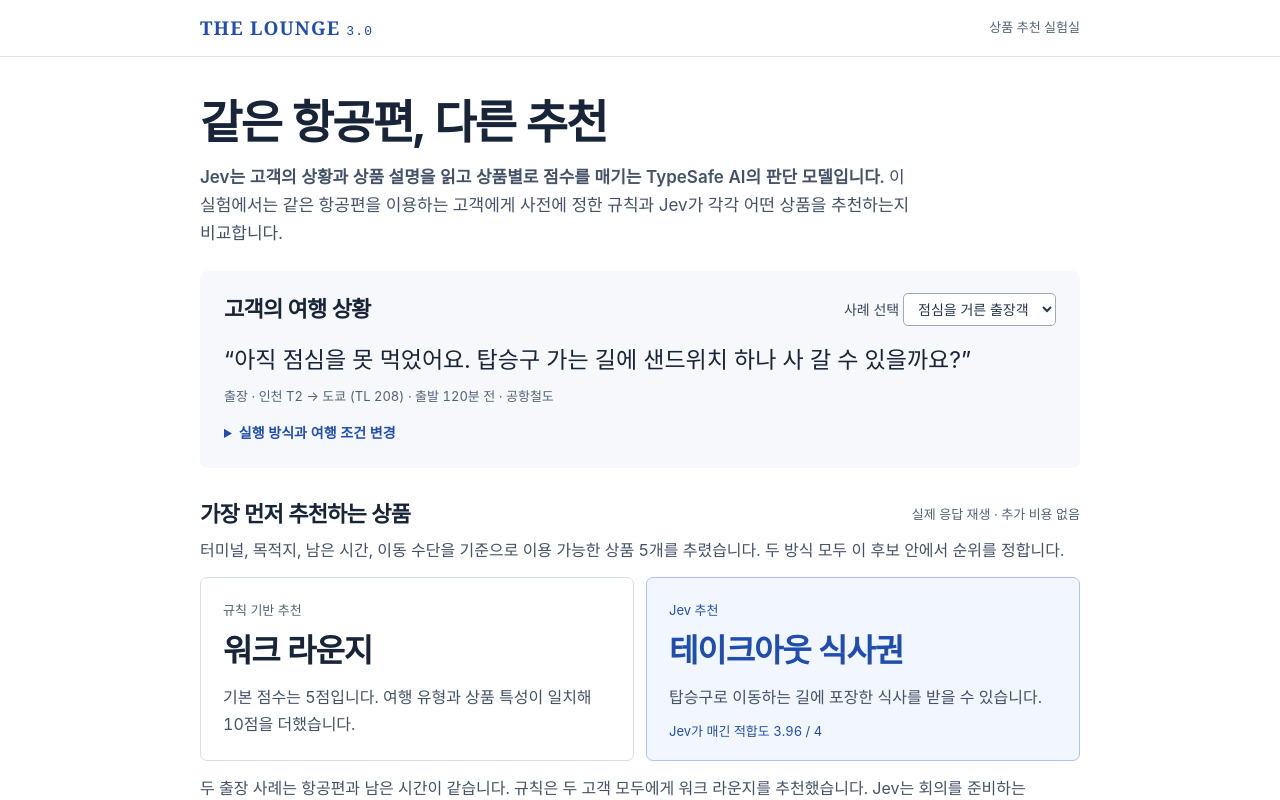
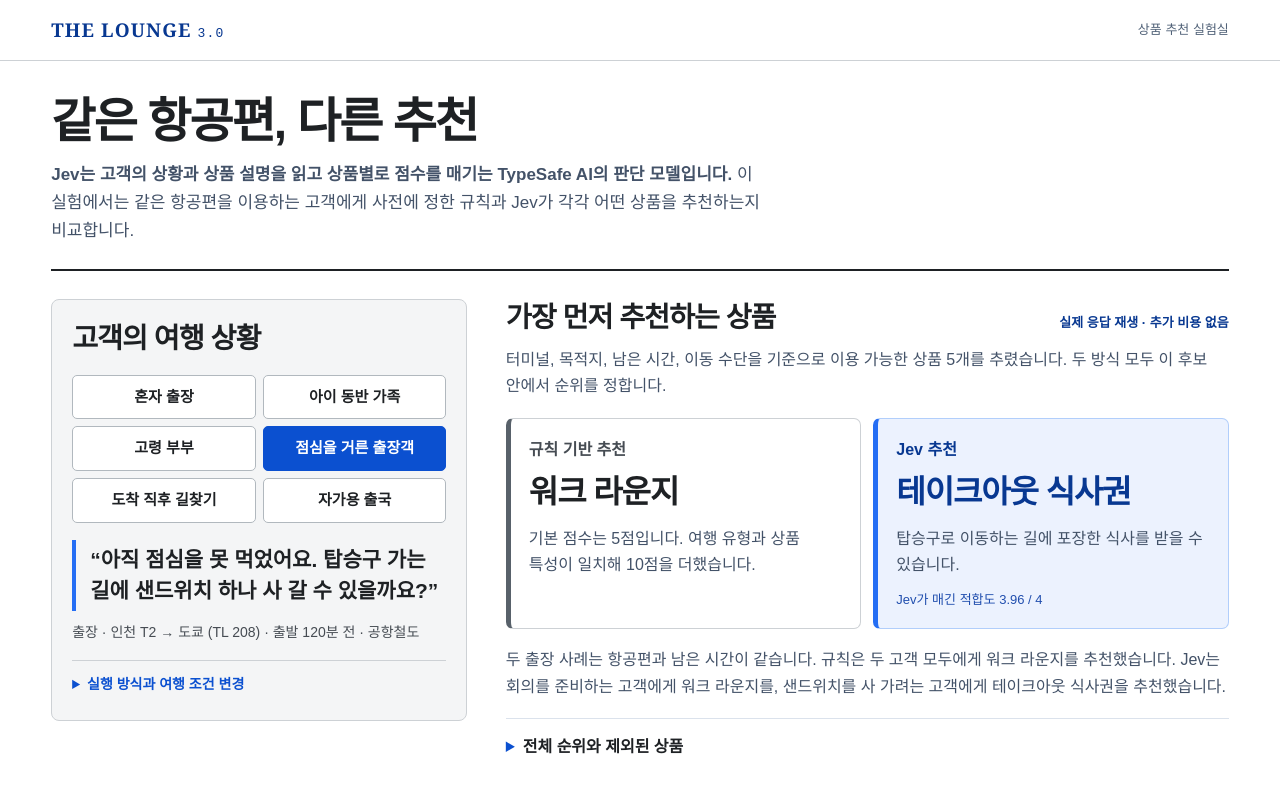
Before and after one commit to minsukong/jev-poc, a React (Vite) app: page / in a window 1280 px wide. Shown: the top 800 px of the page. Built offline with nearby package versions, Linux system fonts and the light colour scheme.

Commit message:
Emphasize scenario selection and comparison using the docs presentation theme

```diff
--- a/src/main.tsx
+++ b/src/main.tsx
@@ -38,8 +38,12 @@ function App(){
     <main><section className="intro"><h1>같은 항공편, 다른 추천</h1>
       <p><strong>Jev는 고객의 상황과 상품 설명을 읽고 상품별로 점수를 매기는 TypeSafe AI의 판단 모델입니다.</strong> 이 실험에서는 같은 항공편을 이용하는 고객에게 사전에 정한 규칙과 Jev가 각각 어떤 상품을 추천하는지 비교합니다.</p>
     </section>
-    <section className="scenario"><div className="line"><h2>고객의 여행 상황</h2>
-      <label>사례 선택 <select value={c.id} disabled={busy} onChange={e=>change(defaults(cases.find(x=>x.id===e.target.value)!))}>{cases.map(x=><option key={x.id} value={x.id}>{x.title}</option>)}</select></label></div>
+    <div className="experiment">
+    <section className="scenario"><h2>고객의 여행 상황</h2>
+      <div className="case-list" role="group" aria-label="고객 사례 선택">
+        {cases.map(x=><button type="button" key={x.id} disabled={busy} aria-pressed={x.id===c.id}
+          onClick={()=>change(defaults(x))}>{x.title}</button>)}
+      </div>
       <blockquote>“{c.preference}”</blockquote>
       <p className="sub">{c.purpose} · 인천 {ctx.flight.terminal} → {ctx.flight.city} ({ctx.flight.code}) · 출발 {input.minutes}분 전 · {input.transport}</p>
       <details className="settings"><summary>실행 방식과 여행 조건 변경</summary>
@@ -60,7 +64,7 @@ function App(){
       <details><summary>전체 순위와 제외된 상품</summary><p>규칙 점수는 미리 정한 가중치의 합입니다. Jev 점수는 0점(무관)부터 4점(필요를 직접 충족)까지입니다. 두 열은 각각 위에서부터 순서대로 읽으면 됩니다.</p>
       <div className="scroll"><table><thead><tr><th>순위</th><th>규칙 기반</th><th>{rightTitle}</th></tr></thead><tbody>{rules.map((r:Row,i:number)=><tr key={r.id}><td>{i+1}</td><td>{item(r.id).name} · {r.score}점</td><td>{result?.rows[i]?item(result.rows[i].id).name+' · '+result.rows[i].score.toFixed(2)+'점':'—'}</td></tr>)}</tbody></table></div><h4>이용 조건에서 제외된 상품</h4>{ctx.excluded.map((p:{id:string;reasons:string[]})=><p key={p.id}>{item(p.id).name} · {p.reasons.join(', ')}</p>)}</details>
     </section>
-    <section className="guide"><h2>결과 읽는 법</h2>
+    </div><section className="guide"><h2>결과 읽는 법</h2>
     <details><summary>추천 1회의 응답 시간과 예상 비용</summary>
     <p>{mode==='record'?'이 수치는 저장 당시 서버에서 측정한 값입니다. 공개 페이지에서 여러 번 재생해도 새로 청구되지 않습니다.':mode==='mock'?'모의 실험은 외부 API를 호출하지 않아 Jev 측정값이 없습니다.':'실시간 추천을 실행하면 이번 요청의 측정값을 확인할 수 있습니다.'}</p>
     <dl><dt>응답 시간{(measured||fallback)&&' · '+seconds+'초'}</dt><dd>서버가 Jev에 요청을 보내고 응답이나 오류를 처리하기까지 걸린 시간입니다. 1,000ms가 1초입니다. 고객이 화면을 여는 시간은 별도로 측정해야 합니다.</dd>
--- a/src/style.css
+++ b/src/style.css
@@ -13,3 +13,61 @@ details{border-top:1px solid #dbe2ec}.results>details{margin-top:16px}summary{cu
 @media(max-width:600px){.intro{padding:24px 0 18px}.scenario{padding:15px}.pair{grid-template-columns:1fr;gap:8px}.pair article{padding:14px 16px}h3{font-size:23px;margin:4px 0}.line{gap:5px}.scenario .line{align-items:flex-start;flex-direction:column}.results,.guide{margin:22px 0}.intro p{font-size:16px}details summary{line-height:1.55}fieldset{flex-direction:column}fieldset select{margin-left:8px}}
 .mast div,.decision h3,.decision>small{color:#204eae}
 select:enabled:hover{border-color:#2055be}
+
+/* Presentation colors and comparison emphasis from the lounge docs theme. */
+:root {
+  --blue: #256ef4;
+  --action: #0b50d0;
+  --navy: #083891;
+  --wash: #ecf2fe;
+  --ink: #1e2124;
+  --line: #cdd1d5;
+  color: var(--ink);
+  font-family: "Pretendard GOV", Pretendard, "Apple SD Gothic Neo", "Malgun Gothic", sans-serif;
+}
+main, footer { width: min(1200px, 92%); }
+.mast { padding: 17px max(4vw, calc((100vw - 1200px)/2)); border-bottom: 1px solid var(--line); }
+.mast div { color: var(--navy); }
+.intro { padding: 32px 0 24px; border-bottom: 2px solid var(--ink); }
+.intro h1 { font-size: clamp(32px, 4vw, 48px); margin-bottom: 10px; }
+.intro p { max-width: 82ch; }
+.experiment { display: grid; grid-template-columns: minmax(280px, 0.95fr) minmax(0, 1.65fr); gap: clamp(20px, 3vw, 40px); margin: 28px 0 32px; align-items: start; }
+.scenario { padding: 20px; border: 1px solid var(--line); background: #f4f5f6; }
+h2 { font-size: clamp(22px, 2.2vw, 30px); line-height: 1.35; }
+.case-list { display: grid; grid-template-columns: repeat(2,minmax(0,1fr)); gap: 7px; margin: 17px 0; }
+.case-list button { margin: 0; padding: 9px 4px; min-height: 44px; color: var(--ink); font-size: 15px; font-weight: 600; border: 1px solid #b1b8be; background: white; }
+.case-list button:hover { border-color: var(--action); color: var(--navy); }
+.case-list button[aria-pressed="true"] { color: white; background: var(--action); border-color: var(--action); font-weight: 750; }
+blockquote { padding: 4px 0 4px 14px; border-left: 4px solid var(--blue); font-size: 21px; font-weight: 650; line-height: 1.5; }
+.sub { margin-top: 10px; font-size: 14px; color: #464c53; }
+.settings { margin-top: 16px; border-top: 1px solid var(--line); padding-top: 8px; }
+.settings summary, a { color: var(--action); }
+.results { margin: 0; }
+.results>.line { align-items: baseline; }
+.results>.line small { color: var(--navy); font-weight: 650; }
+.results>.line+p { margin: 10px 0 18px; }
+.pair { gap: 12px; }
+.pair article { padding: 18px; border-color: var(--line); border-left: 5px solid #58616a; }
+.pair article>small:first-child { font-size: 16px; font-weight: 700; color: #464c53; }
+.pair h3 { margin: 8px 0 12px; font-size: clamp(25px, 2.5vw, 34px); }
+.pair .decision { background: var(--wash); border-color: #b1cefb; border-left-color: var(--blue); }
+.pair .decision>small:first-child,.decision h3 { color: var(--navy); }
+.insight { margin: 18px 0; line-height: 1.65; }
+.guide { margin: 0 0 40px; border-top: 2px solid var(--ink); padding-top: 20px; }
+.guide h2 { margin-bottom: 12px; }
+summary { padding-block: 15px; }
+summary::marker { color: var(--action); }
+@media(max-width: 850px) {
+  .experiment { grid-template-columns: 1fr; gap: 23px; }
+  .case-list { grid-template-columns: repeat(3,minmax(0,1fr)); }
+}
+@media(max-width: 600px) {
+  .mast { padding-block: 12px; }
+  .intro { padding: 22px 0 16px; }
+  .experiment { margin-top: 16px; }
+  .scenario { padding: 14px; }
+  .case-list { grid-template-columns: repeat(2,minmax(0,1fr)); margin: 12px 0; }
+  blockquote { font-size: 19px; }
+  .pair article { padding: 14px; }
+  .pair h3 { margin: 4px 0 7px; }
+}
```
Also changed, not shown: 5 other files (tests, documents, lock files or other folders).
